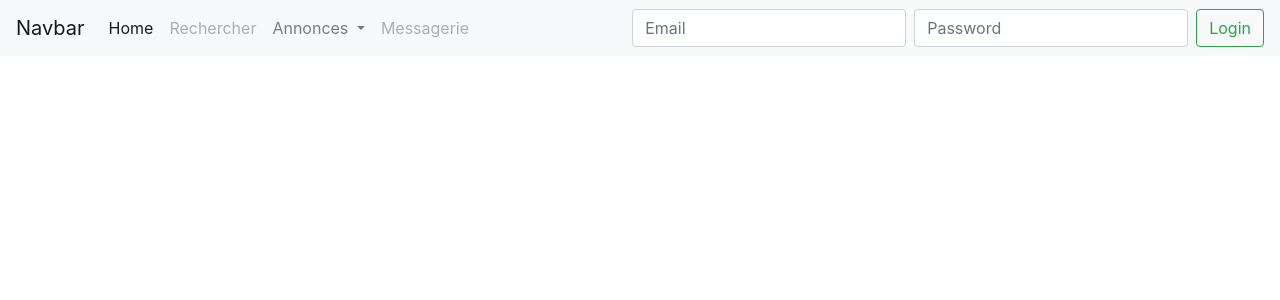
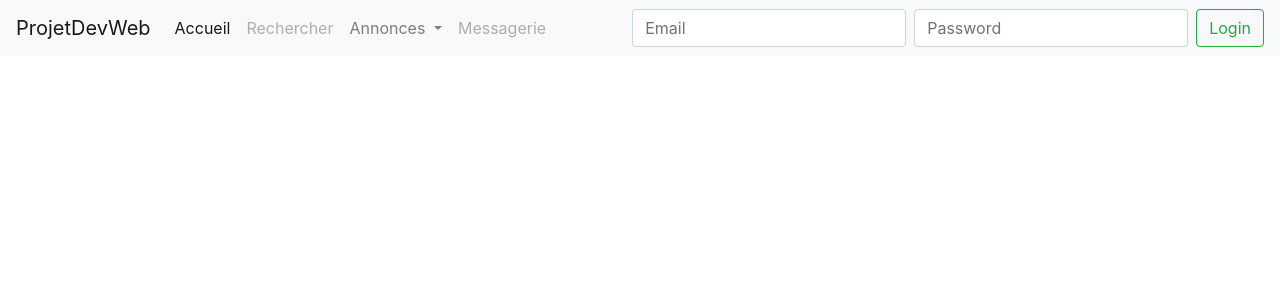
Before and after one commit to Zeyltar/Projet_Dev_Web, a PHP site: page /index.php in a window 1280 px wide. Shown: the top 300 px of the page. Run offline with PHP 8.4, Linux system fonts and the light colour scheme.

Commit message:
modification sur navbar

```diff
--- a/Projet_Dev_Web/inc/navbar.inc.php
+++ b/Projet_Dev_Web/inc/navbar.inc.php
@@ -1,5 +1,5 @@
 <nav class="navbar navbar-expand-lg navbar-light bg-light">
-  <a class="navbar-brand" href="index.php">Navbar</a>
+  <a class="navbar-brand" href="index.php">ProjetDevWeb</a>
   <button class="navbar-toggler" type="button" data-toggle="collapse" data-target="#navbarSupportedContent" aria-controls="navbarSupportedContent" aria-expanded="false" aria-label="Toggle navigation">
     <span class="navbar-toggler-icon"></span>
   </button>
@@ -7,7 +7,7 @@
   <div class="collapse navbar-collapse" id="navbarSupportedContent">
     <ul class="navbar-nav mr-auto">
       <li class="nav-item active">
-        <a class="nav-link" href="index.php">Home <span class="sr-only">(current)</span></a>
+        <a class="nav-link" href="index.php">Accueil <span class="sr-only">(current)</span></a>
       </li>
       <li class="nav-item">
         <a class="nav-link disabled" href="#">Rechercher</a>
```
